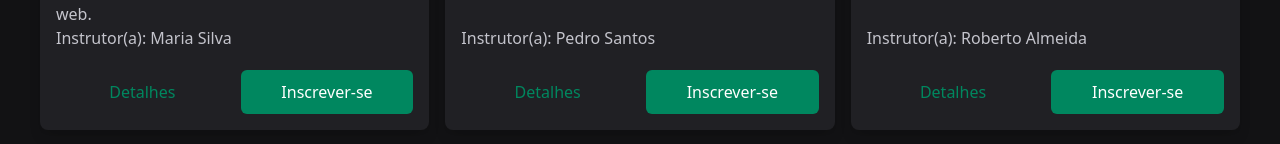
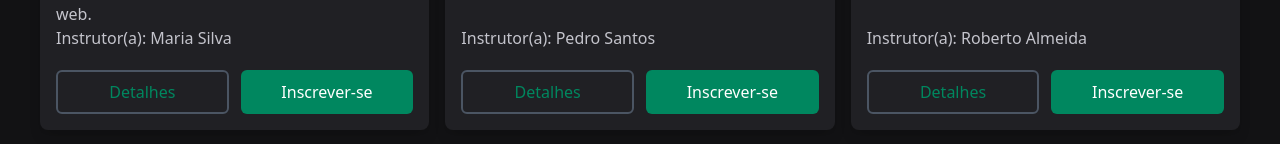
Before and after one commit to barbarabarbabela/courses-platform, a React (Vite) app: page / in a window 1280 px wide. Shown: the part 488-632 px from the top of the page. Built offline with nearby package versions, Linux system fonts and the light colour scheme; grey boxes are pictures that could not be loaded.

Commit message:
refactor: fix css variant using classnames

```diff
--- a/src/components/Button.tsx
+++ b/src/components/Button.tsx
@@ -1,4 +1,5 @@
 import { ButtonHTMLAttributes } from "react";
+import classNames from "classnames";
 
 type ButtonProps = ButtonHTMLAttributes<HTMLButtonElement> & {
   variant?: "outline" | "filled";
@@ -8,23 +9,25 @@ export const Button: React.FC<ButtonProps> = ({
   children,
   type = "submit",
   variant = "filled",
+  disabled,
   ...props
 }) => {
-  const baseStyles =
-    "w-full h-11 flex items-center justify-center rounded-md transition duration-200 ease-in-out focus:outline-none";
-  const variantStyles = {
-    filled:
-      "bg-green500 text-white border-green500 hover:bg-green300 active:bg-green500/80",
-    outline: "bg-transparent text-green500 hover:bg-green500 hover:text-white ",
-  };
-  const disabledStyles = "cursor-not-allowed";
+  const buttonClasses = classNames(
+    "w-full h-11 flex items-center justify-center rounded-md transition duration-200 ease-in-out focus:outline-none",
+    {
+      "bg-green500 text-white border-green500 hover:bg-green300 active:bg-green500/80":
+        variant === "filled" && !disabled,
+      "bg-transparent text-green500 border-2 border-gray-600 hover:bg-gray700":
+        variant === "outline" && !disabled,
+      "bg-gray600 text-gray300 transition-colors duration-200": disabled,
+    }
+  );
 
   return (
     <button
       type={type}
-      className={`${baseStyles} ${variantStyles[variant]} ${
-        props.disabled ? disabledStyles : ""
-      }`}
+      className={buttonClasses}
+      disabled={disabled}
       {...props}
     >
       {children}
```
